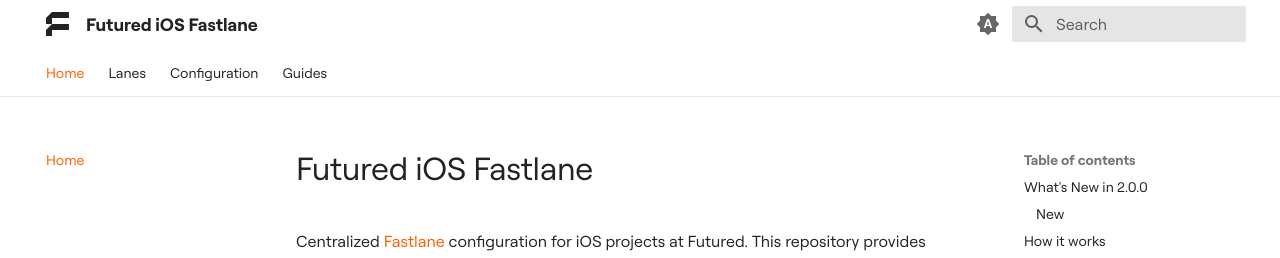
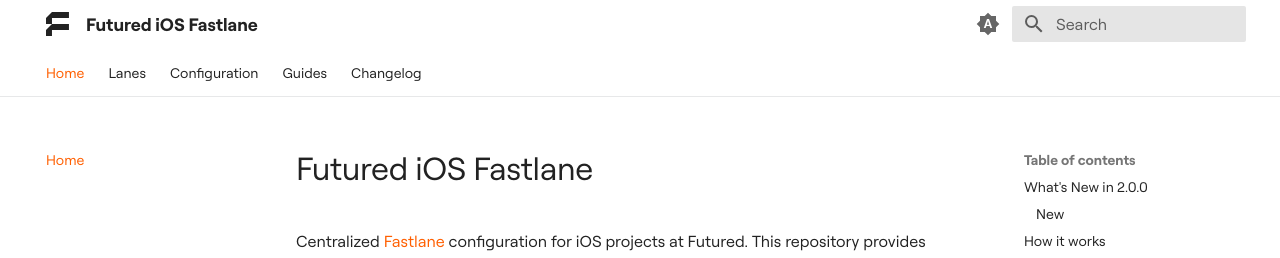
Before and after one commit to futuredapp/FTFastlane, an MkDocs documentation site: the page built from docs/index.md, in a window 1280 px wide and 900 px high. Shown: the top 258 px of the window. Built offline with MkDocs 1.6.1 and Material for MkDocs 9.7.7, drawn with Linux system fonts in a browser that asks for light colours; the version menu is left out.

```diff
--- a/mkdocs.yml
+++ b/mkdocs.yml
@@ -64,10 +64,13 @@ nav:
   - Guides:
       - Getting Started: guides/getting-started.md
       - Customer Accounts: guides/customer-accounts.md
+  - Changelog: changelog.md
 
 copyright: Made with ❤️‍🔥 at Futured
 
 extra:
+  version:
+    provider: mike
   social:
     - icon: material/web
       name: Web
--- a/requirements-docs.txt
+++ b/requirements-docs.txt
@@ -1,4 +1,5 @@
 mkdocs>=1.6,<2
 mkdocs-material>=9.5
+mike>=2.1
 Jinja2>=3.1
 PyYAML>=6.0
```
Also changed, not shown: 1 other file.
